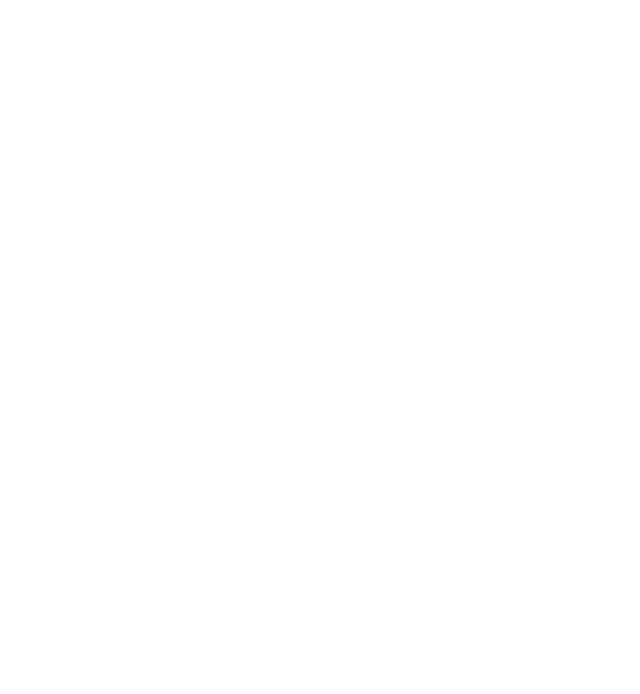
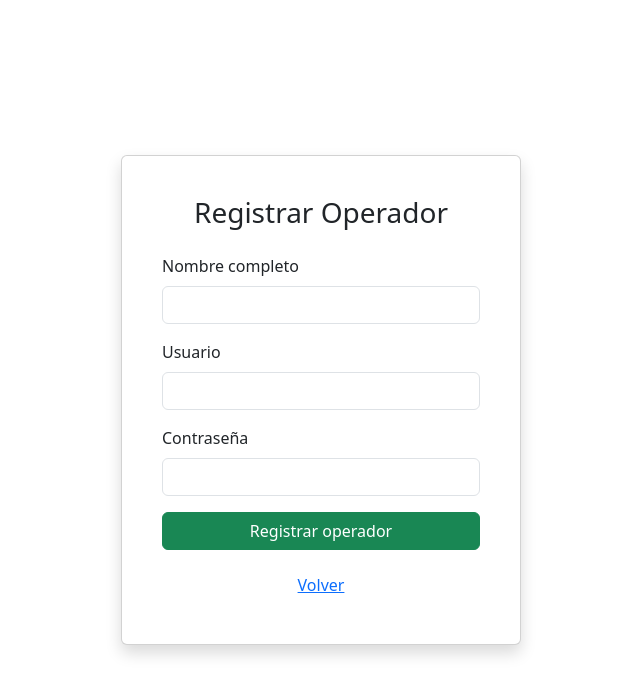
Before and after one commit to Matuu-prog/hotel-system, a React (Vite) app: page /registrar-operador in a window 1280 px wide. Before the commit this address had no page. Shown: the top 694 px of the page, without its empty margins (319-959 px from the left). Built offline with nearby package versions, Linux system fonts and the light colour scheme.

Commit message:
Actualización completa: calendario, operador, mejoras y fixes

```diff
--- a/src/main.jsx
+++ b/src/main.jsx
@@ -12,6 +12,10 @@
 import Usuario from "./pages/Usuario.jsx";
 import Habitaciones from "./pages/Habitaciones.jsx";
 import Reservar from "./pages/Reservar.jsx";
+import Admin from "./pages/Admin";
+
+import OperadorLogin from "./pages/OperadorLogin";
+import RegistrarOperador from "./pages/RegistrarOperador";
 
 ReactDOM.createRoot(document.getElementById("root")).render(
   <BrowserRouter>
@@ -22,6 +26,7 @@
       {/* Roles */}
       <Route path="/hub" element={<Hub />} />
       <Route path="/usuario" element={<Usuario />} />
+      <Route path="/admin" element={<Admin />} />
 
       {/* Futuras rutas */}
       <Route path="/servicios" element={<h1>Sección Servicios</h1>} />
@@ -30,6 +35,9 @@
 
       <Route path="/habitaciones" element={<Habitaciones />} />
 
+      <Route path="/operador-login" element={<OperadorLogin />} />
+        <Route path="/registrar-operador" element={<RegistrarOperador />} />
+
     </Routes>
   </BrowserRouter>
 );
--- a/src/pages/Admin.jsx
+++ b/src/pages/Admin.jsx
@@ -1,14 +1,23 @@
-import { Container } from "react-bootstrap";
-import { Link } from "react-router-dom";
+import { useNavigate } from "react-router-dom";
+import { Container, Button } from "react-bootstrap";
 
 function Admin() {
+  const navigate = useNavigate();
+
   return (
-    <Container className="mt-5">
-      <Link to="/" className="btn btn-outline-secondary mb-3">
-        ← Volver al HUB
-      </Link>
-      <h2>⚙️ Panel del Administrador</h2>
-      <p>Se gestionarán habitaciones y operadores (CRUD).</p>
+    <Container className="text-center mt-5">
+      <h2>Panel del Administrador</h2>
+      <p>Desde aquí podés registrar nuevos operadores o gestionar el sistema.</p>
+
+      <div className="d-flex justify-content-center gap-3 mt-4">
+        <Button variant="success" onClick={() => navigate("/registrar-operador")}>
+          Registrar nuevo operador
+        </Button>
+
+        <Button variant="secondary" onClick={() => navigate("/operador-login")}>
+          Ir al login de operador
+        </Button>
+      </div>
     </Container>
   );
 }
--- /dev/null
+++ b/src/pages/OperadorLogin.jsx
@@ -0,0 +1,73 @@
+import { useState } from "react";
+import { useNavigate } from "react-router-dom";
+import { Form, Button, Container, Card } from "react-bootstrap";
+
+function OperadorLogin() {
+  const [usuario, setUsuario] = useState("");
+  const [password, setPassword] = useState("");
+  const navigate = useNavigate();
+
+  const handleLogin = (e) => {
+    e.preventDefault();
+
+    const operadores = JSON.parse(localStorage.getItem("operadores")) || [];
+    const operadorEncontrado = operadores.find(
+      (op) => op.usuario === usuario && op.password === password
+    );
+
+    if (operadorEncontrado) {
+      localStorage.setItem("operadorActivo", JSON.stringify(operadorEncontrado));
+      alert(`Bienvenido ${operadorEncontrado.nombre}`);
+      navigate("/operador");
+    } else {
+      alert("Usuario o contraseña incorrectos");
+    }
+  };
+
+  return (
+    <Container className="d-flex justify-content-center align-items-center vh-100">
+      <Card style={{ width: "25rem" }} className="shadow p-4">
+        <Card.Body>
+          <h3 className="text-center mb-4">Login Operador</h3>
+          <Form onSubmit={handleLogin}>
+            <Form.Group className="mb-3">
+              <Form.Label>Usuario</Form.Label>
+              <Form.Control
+                type="text"
+                value={usuario}
+                onChange={(e) => setUsuario(e.target.value)}
+                placeholder="Ingresa tu usuario"
+                required
+              />
+            </Form.Group>
+
+            <Form.Group className="mb-3">
+              <Form.Label>Contraseña</Form.Label>
+              <Form.Control
+                type="password"
+                value={password}
+                onChange={(e) => setPassword(e.target.value)}
+                placeholder="Ingresa tu contraseña"
+                required
+              />
+            </Form.Group>
+
+            <Button type="submit" variant="primary" className="w-100">
+              Iniciar sesión
+            </Button>
+
+            <Button
+              variant="link"
+              className="mt-3 w-100"
+              onClick={() => navigate("/admin")}
+            >
+              Ir al panel de administrador
+            </Button>
+          </Form>
+        </Card.Body>
+      </Card>
+    </Container>
+  );
+}
+
+export default OperadorLogin;
--- /dev/null
+++ b/src/pages/RegistrarOperador.jsx
@@ -0,0 +1,90 @@
+import { useState } from "react";
+import { useNavigate } from "react-router-dom";
+import { Form, Button, Container, Card } from "react-bootstrap";
+
+function RegistrarOperador() {
+  const [nombre, setNombre] = useState("");
+  const [usuario, setUsuario] = useState("");
+  const [password, setPassword] = useState("");
+  const navigate = useNavigate();
+
+  const handleRegistrar = (e) => {
+    e.preventDefault();
+
+    const operadores = JSON.parse(localStorage.getItem("operadores")) || [];
+    const existe = operadores.find((op) => op.usuario === usuario);
+
+    if (existe) {
+      alert("Ese usuario ya existe");
+      return;
+    }
+
+    const nuevoOperador = {
+      id: Date.now(),
+      nombre,
+      usuario,
+      password,
+    };
+
+    operadores.push(nuevoOperador);
+    localStorage.setItem("operadores", JSON.stringify(operadores));
+
+    alert(`Operador ${nombre} registrado con éxito`);
+    navigate("/admin");
+  };
+
+  return (
+    <Container className="d-flex justify-content-center align-items-center vh-100">
+      <Card style={{ width: "25rem" }} className="shadow p-4">
+        <Card.Body>
+          <h3 className="text-center mb-4">Registrar Operador</h3>
+          <Form onSubmit={handleRegistrar}>
+            <Form.Group className="mb-3">
+              <Form.Label>Nombre completo</Form.Label>
+              <Form.Control
+                type="text"
+                value={nombre}
+                onChange={(e) => setNombre(e.target.value)}
+                required
+              />
+            </Form.Group>
+
+            <Form.Group className="mb-3">
+              <Form.Label>Usuario</Form.Label>
+              <Form.Control
+                type="text"
+                value={usuario}
+                onChange={(e) => setUsuario(e.target.value)}
+                required
+              />
+            </Form.Group>
+
+            <Form.Group className="mb-3">
+              <Form.Label>Contraseña</Form.Label>
+              <Form.Control
+                type="password"
+                value={password}
+                onChange={(e) => setPassword(e.target.value)}
+                required
+              />
+            </Form.Group>
+
+            <Button type="submit" variant="success" className="w-100">
+              Registrar operador
+            </Button>
+
+            <Button
+              variant="link"
+              className="mt-3 w-100"
+              onClick={() => navigate("/admin")}
+            >
+              Volver
+            </Button>
+          </Form>
+        </Card.Body>
+      </Card>
+    </Container>
+  );
+}
+
+export default RegistrarOperador;
```
Also changed, not shown: src/App.jsx (+6 -1 lines).
